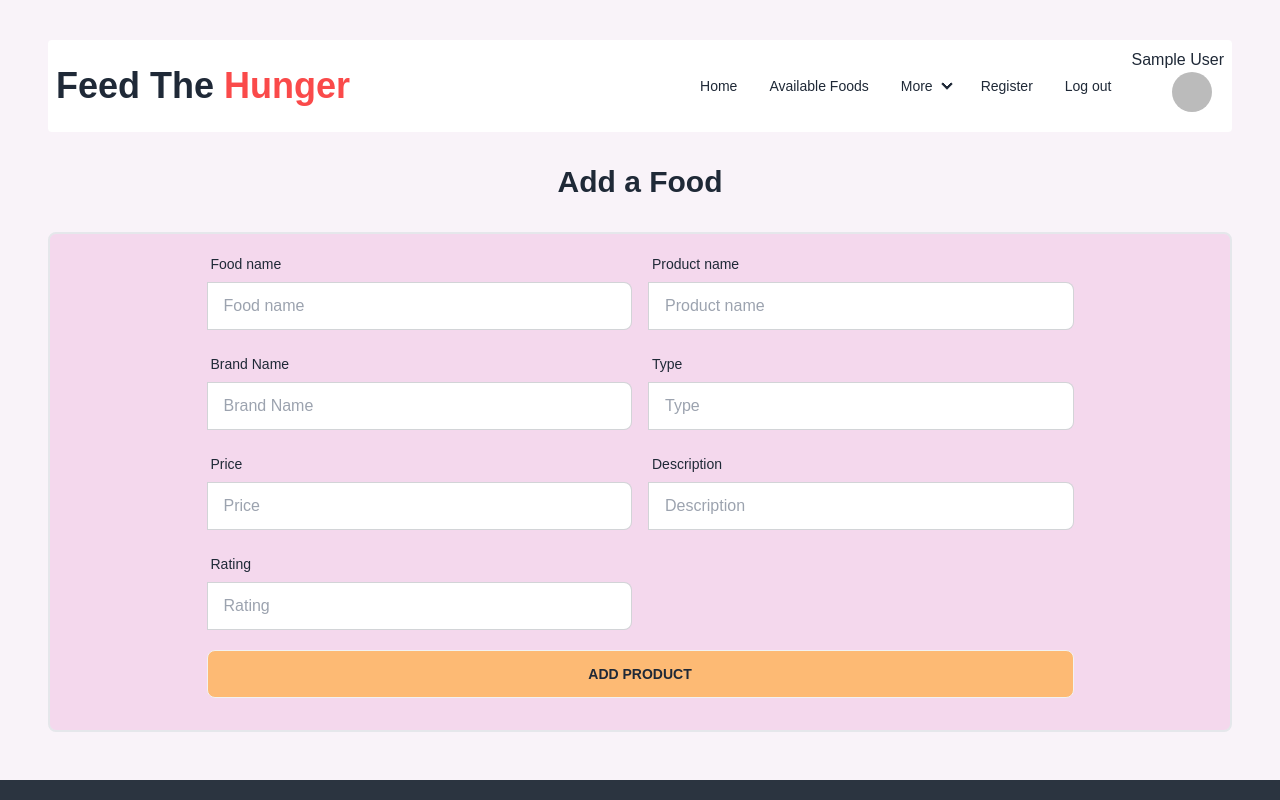
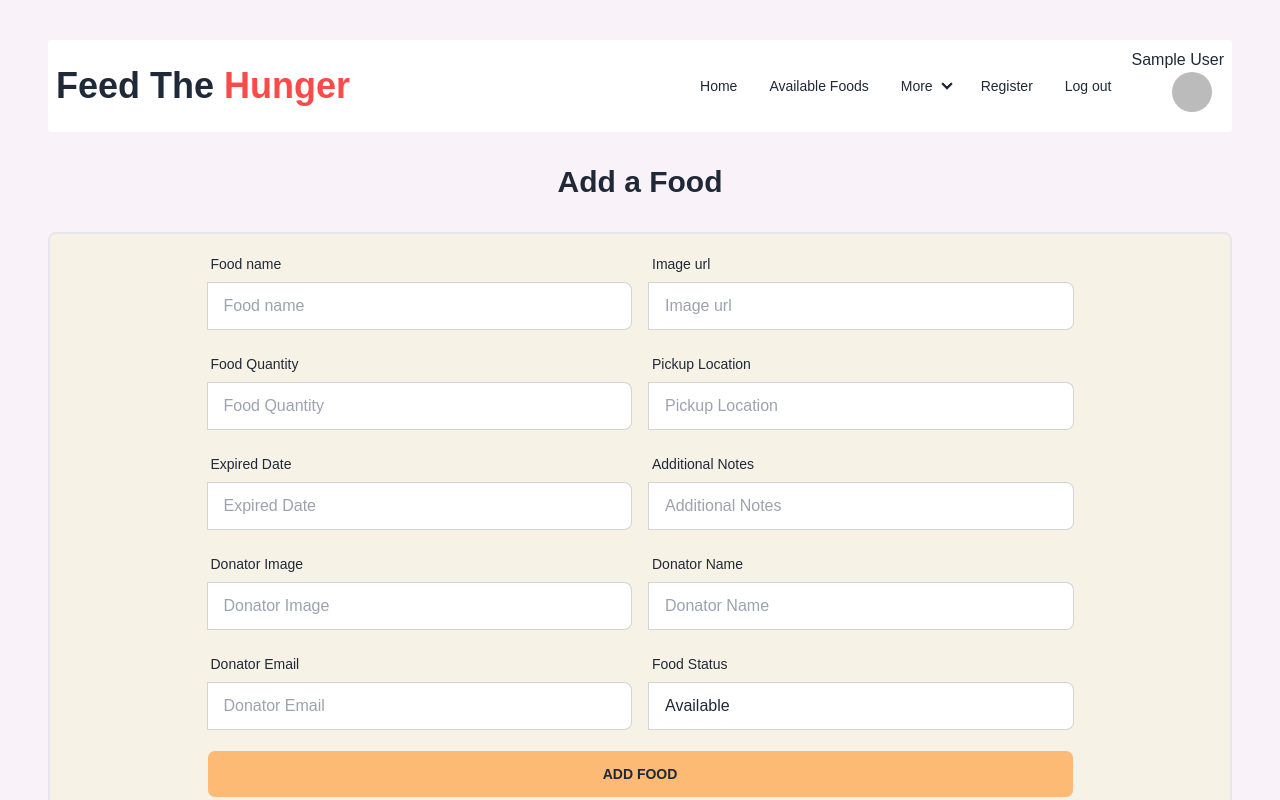
Before and after one commit to mmahbubr0823/feed-the-hunger-client, a React (Vite) app: page /addFood in a window 1280 px wide. Shown: the top 800 px of the page. Built offline with nearby package versions, Linux system fonts and the light colour scheme; no server answers; sample sign-in values are in the browser's storage.

Commit message:
add food route created

```diff
--- a/package.json
+++ b/package.json
@@ -10,6 +10,7 @@
     "preview": "vite preview"
   },
   "dependencies": {
+    "axios": "^1.6.0",
     "firebase": "^10.5.2",
     "localforage": "^1.10.0",
     "match-sorter": "^6.3.1",
--- a/src/Components/Pages/AddFood/AddFood.jsx
+++ b/src/Components/Pages/AddFood/AddFood.jsx
@@ -1,9 +1,59 @@
+import axios from "axios";
+import toast from "react-hot-toast";
 
 const AddFood = () => {
+
+
+    const handleAddFood = async(e)=>{
+        e.preventDefault();
+        const form = e.target;
+        const foodName = form.fName.value;
+        const foodUrl = form.fUrl.value;
+        const foodQuantity = form.fQuantity.value;
+        const pickupLocation = form.pLocation.value;
+        const eDate = form.eDate.value;
+        const notes = form.notes.value;
+        const donorImage = form.dImage.value;
+        const donorName = form.dName.value;
+        const donorEmail = form.dEmail.value;
+        const status = form.status.value;
+        // form data
+        const formData = {
+            FoodImage:foodUrl,
+            FoodName:foodName,
+            FoodQuantity:foodQuantity,
+            PickupLocation:pickupLocation,
+            DonatorInfo:{
+                DonatorImg:donorImage,
+                DonatorName:donorName,
+                DonatorEmail:donorEmail,
+            },
+            ExpiredDate:eDate,
+            AdditionalNotes:notes,
+            status:status,
+        }
+
+        try{
+            const response = await axios.post('http://localhost:5000/featured-foods', formData, {
+            headers: {
+                'Content-Type': 'application/json',
+              },
+        });
+        console.log(response);
+        if (response.data.acknowledged === true) {
+            toast.success('Food item  successfully added');
+        }
+        }
+        catch(error){
+            console.log(error);
+        }
+
+    }
+
     return (
         <div>
             <h1 className="text-3xl text-center font-semibold my-8">Add a Food</h1>
-            <form className="border-2 p-3 bg-[#f4d8ed] rounded-lg">
+            <form onSubmit={handleAddFood} className="border-2 p-3 bg-[#f7f2e6] rounded-lg">
                 <div className="grid grid-cols-2 gap-4 w-9/12 mx-auto">
                     <div className="form-control">
                         <label className="label">
@@ -15,55 +65,79 @@ const AddFood = () => {
                     </div>
                     <div className="form-control">
                         <label className="label">
-                            <span className="label-text">Product name</span>
+                            <span className="label-text">Image url</span>
                         </label>
                         <label className="input-group">
-                            <input type="text" name="Name" placeholder="Product name" className="w-full input input-bordered" />
+                            <input type="text" name="fUrl" placeholder="Image url" className="w-full input input-bordered" />
                         </label>
                     </div>
                     <div className="form-control">
                         <label className="label">
-                            <span className="label-text">Brand Name</span>
+                            <span className="label-text">Food Quantity</span>
                         </label>
                         <label className="input-group">
-                            <input type="text" name="Brand" placeholder="Brand Name" className="input input-bordered w-full" />
+                            <input type="number" name="fQuantity" placeholder="Food Quantity" className="input input-bordered w-full" />
                         </label>
                     </div>
                     <div className="form-control">
                         <label className="label">
-                            <span className="label-text">Type</span>
+                            <span className="label-text">Pickup Location</span>
                         </label>
                         <label className="input-group">
-                            <input type="text" name="Type" placeholder="Type" className="input input-bordered w-full" />
+                            <input type="text" name="pLocation" placeholder="Pickup Location" className="input input-bordered w-full" />
                         </label>
                     </div>
                     <div className="form-control">
                         <label className="label">
-                            <span className="label-text">Price</span>
+                            <span className="label-text">Expired Date</span>
                         </label>
                         <label className="input-group">
-                            <input type="text" name="Price" placeholder="Price" className="input input-bordered w-full" />
+                            <input type="text" name="eDate" placeholder="Expired Date" className="input input-bordered w-full" />
                         </label>
                     </div>
                     <div className="form-control">
                         <label className="label">
-                            <span className="label-text">Description</span>
+                            <span className="label-text">Additional Notes</span>
                         </label>
                         <label className="input-group">
-                            <input type="text" name="Description" placeholder="Description" className="input input-bordered w-full" />
+                            <input type="text" name="notes" placeholder="Additional Notes" className="input input-bordered w-full" />
                         </label>
                     </div>
                     <div className="form-control">
                         <label className="label">
-                            <span className="label-text">Rating</span>
+                            <span className="label-text">Donator Image</span>
                         </label>
                         <label className="input-group">
-                            <input type="text" name="Rating" placeholder="Rating" className="input input-bordered w-full" />
+                            <input type="text" name="dImage" placeholder="Donator Image" className="input input-bordered w-full" />
+                        </label>
+                    </div>
+                    <div className="form-control">
+                        <label className="label">
+                            <span className="label-text">Donator Name</span>
+                        </label>
+                        <label className="input-group">
+                            <input type="text" name="dName" placeholder="Donator Name" className="input input-bordered w-full" />
+                        </label>
+                    </div>
+                    <div className="form-control">
+                        <label className="label">
+                            <span className="label-text">Donator Email</span>
+                        </label>
+                        <label className="input-group">
+                            <input type="email" name="dEmail" placeholder="Donator Email" className="input input-bordered w-full" />
+                        </label>
+                    </div>
+                    <div className="form-control">
+                        <label className="label">
+                            <span className="label-text">Food Status</span>
+                        </label>
+                        <label className="input-group">
+                            <input type="text" name="status" defaultValue={'Available'} placeholder="" className="input input-bordered w-full" />
                         </label>
                     </div>
                 </div>
                 <div className="flex justify-center">
-                    <input className="w-9/12 bg-orange-300 btn my-5" type="submit" value="Add product" />
+                    <input className="w-9/12 bg-orange-300 btn my-5" type="submit" value="Add Food" />
                 </div>
             </form>
         </div>
--- /dev/null
+++ b/src/Components/Pages/AvailableFoods/AvailableFoods.jsx
@@ -0,0 +1,10 @@
+
+const AvailableFoods = () => {
+    return (
+        <div>
+            Lorem, ipsum dolor sit amet consectetur adipisicing elit. Ab nobis molestiae in quas deserunt! Eligendi ut mollitia eius itaque commodi autem, minus ipsa et neque dolore. Quidem inventore doloremque consequatur.
+        </div>
+    );
+};
+
+export default AvailableFoods;
--- a/src/Components/Pages/Home/FeaturedFoods/FeaturedFoods.jsx
+++ b/src/Components/Pages/Home/FeaturedFoods/FeaturedFoods.jsx
@@ -1,4 +1,4 @@
-import { useLoaderData } from 'react-router-dom';
+import { Link, useLoaderData } from 'react-router-dom';
 import FeaturedFoodsCard from './FeaturedFoodsCard';
 import { useEffect, useState } from 'react';
 
@@ -10,12 +10,13 @@ const FeaturedFoods = () => {
         setFeaturedFoods(sortedItems)
     }, [loadedFoods])
     return (
-        <div className='mx-auto'>
+        <div className='mx-auto text-center'>
            <div className='grid grid-cols-2 gap-4 my-5'>
            {
                 featuredFoods.slice(0, 6).map(featuredFood =><FeaturedFoodsCard key={featuredFood._id} featuredFood={featuredFood}></FeaturedFoodsCard>)
             }
            </div>
+           <Link to={'/availableFoods'}><button className='btn mt-5 bg-[#c7c2f1]'>Show All</button></Link>
         </div>
     );
 };
--- a/src/Components/Routes/Routes.jsx
+++ b/src/Components/Routes/Routes.jsx
@@ -7,6 +7,7 @@ import Page404 from "../Pages/Page404/Page404";
 import FoodDetails from "../Pages/FoodDetails/FoodDetails";
 import PrivateRoute from "./PrivateRoute";
 import AddFood from "../Pages/AddFood/AddFood";
+import AvailableFoods from "../Pages/AvailableFoods/AvailableFoods";
 
 
 const myCreatedRoutes = createBrowserRouter([
@@ -28,8 +29,14 @@ const myCreatedRoutes = createBrowserRouter([
             element:<Registration></Registration>
         },
         {
+            path:'/availableFoods',
+            element:<AvailableFoods></AvailableFoods>
+        },
+        {
             path:'/addFood',
-            element:<AddFood></AddFood>
+            element:<PrivateRoute>
+              <AddFood></AddFood>
+            </PrivateRoute>
         },
         {
             path:'/foodDetails/:id',
```
Also changed, not shown: 1 other file (tests, documents, lock files or other folders).
